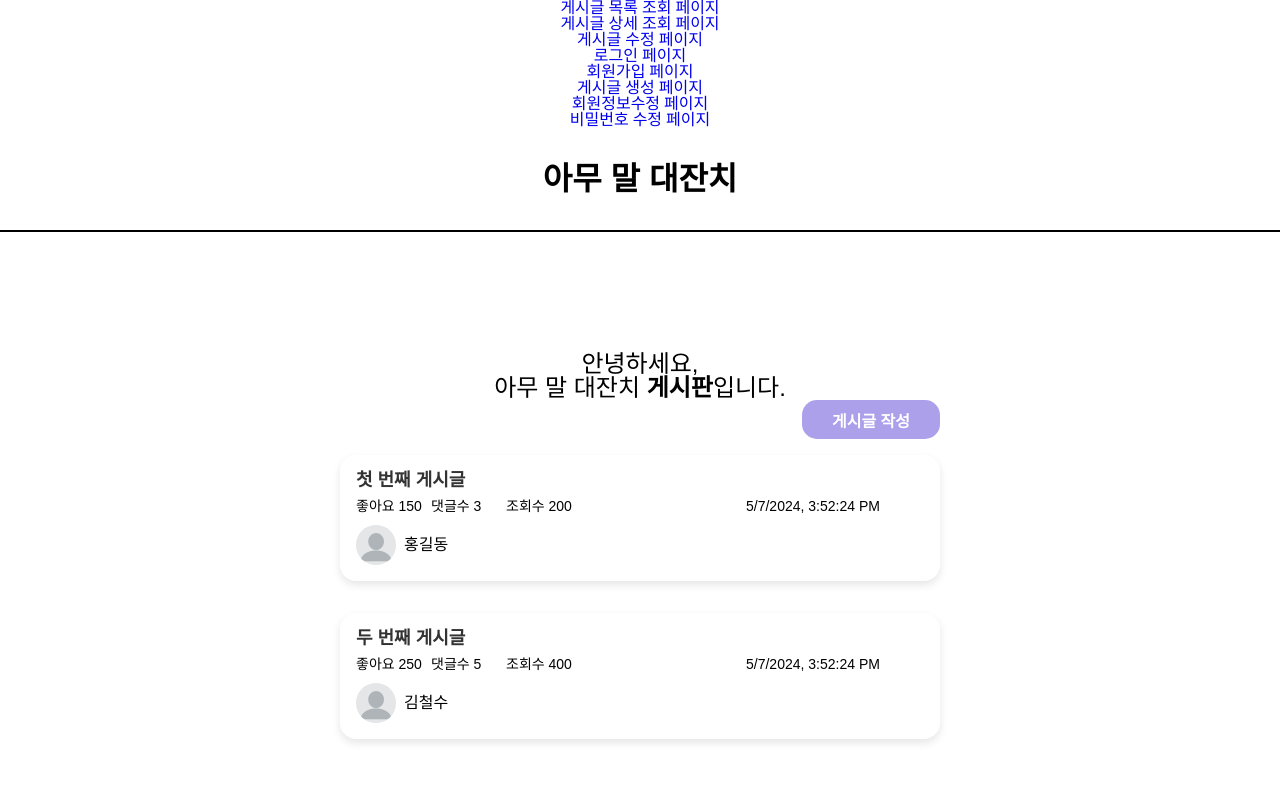
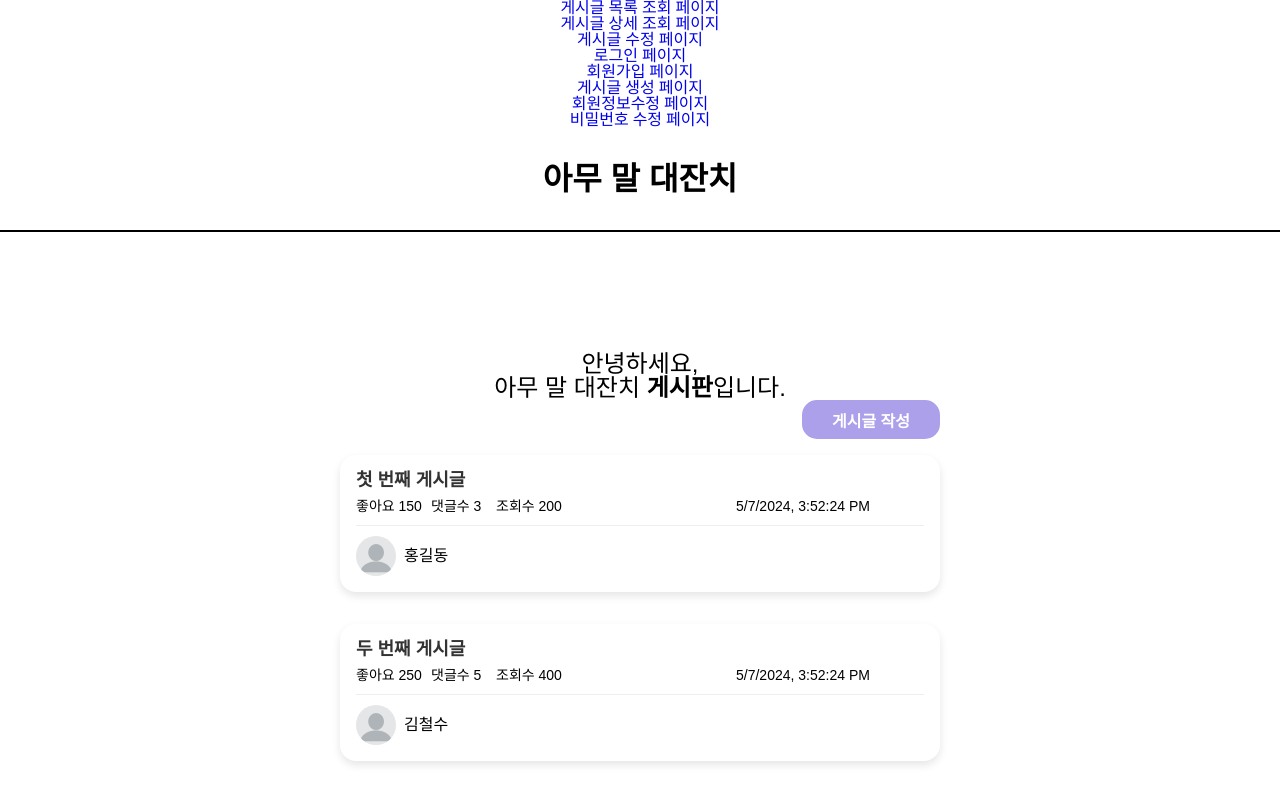
Before and after one commit to Recyclingbottle/react-amumal-fe, a React (Create React App) app: page / in a window 1280 px wide. Built offline with nearby package versions, Linux system fonts and the light colour scheme; a web font is replaced by a local one.

Commit message:
게시글 카드 컴포넌트, 게시글 목록 페이지 사용

```diff
--- a/src/components/PostCard.js
+++ b/src/components/PostCard.js
@@ -1,26 +1,41 @@
 import React from "react";
+import styles from "./PostCard.module.css"; // CSS 모듈 임포트
+import df_profile_img from "../assets/images/profile_img.webp";
+import { useNavigate } from "react-router-dom";
+function formatCount(count) {
+  if (count >= 1000) {
+    return `${(count / 1000).toFixed(0)}k`;
+  }
+  return count.toString();
+}
 
-function PostCard({ post, navigate, formatCount }) {
+function PostCard({ post }) {
+  const navigate = useNavigate();
+
+  const handleNavigate = () => {
+    navigate(`/posts/${post.id}`);
+  };
+
   return (
-    <div className="post" onClick={() => navigate(`/posts/${post.id}`)}>
-      <h3 className="post-title">{post.title}</h3>
-      <div className="post-meta">
-        <span className="likes">좋아요 {formatCount(post.likes)}</span>
-        <span className="comments">
+    <div className={styles.postCard} onClick={handleNavigate}>
+      <h3 className={styles.postTitle}>{post.title}</h3>
+      <div className={styles.postMeta}>
+        <span className={styles.likes}>좋아요 {formatCount(post.likes)}</span>
+        <span className={styles.comments}>
           댓글수 {formatCount(post.commentsCount)}
         </span>
-        <span className="views">조회수 {formatCount(post.views)}</span>
-        <time className="post-date">
+        <span className={styles.views}>조회수 {formatCount(post.views)}</span>
+        <time className={styles.postDate}>
           {new Date(post.date).toLocaleString()}
         </time>
       </div>
-      <div className="author-info">
+      <div className={styles.authorInfo}>
         <img
-          src={post.author.profileImage_path}
+          src={post.author.profileImagePath || df_profile_img}
           alt={`${post.author.nickname}의 프로필 이미지`}
-          className="author-profile-picture"
+          className={styles.authorProfilePicture}
         />
-        <span className="author-name">{post.author.nickname}</span>
+        <span className={styles.authorName}>{post.author.nickname}</span>
       </div>
     </div>
   );
--- /dev/null
+++ b/src/components/PostCard.module.css
@@ -0,0 +1,66 @@
+.postCard {
+  width: 600px;
+  background-color: #ffffff;
+  box-shadow: 0 4px 8px rgba(0, 0, 0, 0.1);
+  border-radius: 16px;
+  margin: 16px 0;
+  padding: 16px;
+  transition: box-shadow 0.3s;
+}
+.postCard:hover {
+  box-shadow: 0 6px 12px rgba(0, 0, 0, 0.2);
+}
+.postMeta {
+  margin-top: 10px;
+  display: flex;
+  align-items: center;
+  color: black;
+  margin-bottom: 12px;
+  font-size: 14px;
+}
+
+.views {
+  margin-left: 0px;
+  width: 90px;
+}
+.postDate {
+  margin-left: 150px;
+}
+.likes {
+  width: 70px;
+}
+.comments {
+  width: 65px;
+  margin-left: 5px;
+}
+
+.postTitle {
+  margin: 0;
+  font-weight: 600;
+  font-size: 18px;
+  color: #333333;
+}
+
+.authorInfo {
+  display: flex;
+  align-items: center;
+  margin-top: 12px;
+  padding-top: 10px;
+  border-top: 1px solid #eee;
+}
+
+.authorProfilePicture {
+  width: 40px;
+  height: 40px;
+  border-radius: 50%;
+  object-fit: cover;
+  margin-right: 8px;
+}
+
+.authorName {
+  font-weight: 500;
+}
+
+.postCard:hover .authorName {
+  text-decoration: underline;
+}
```
